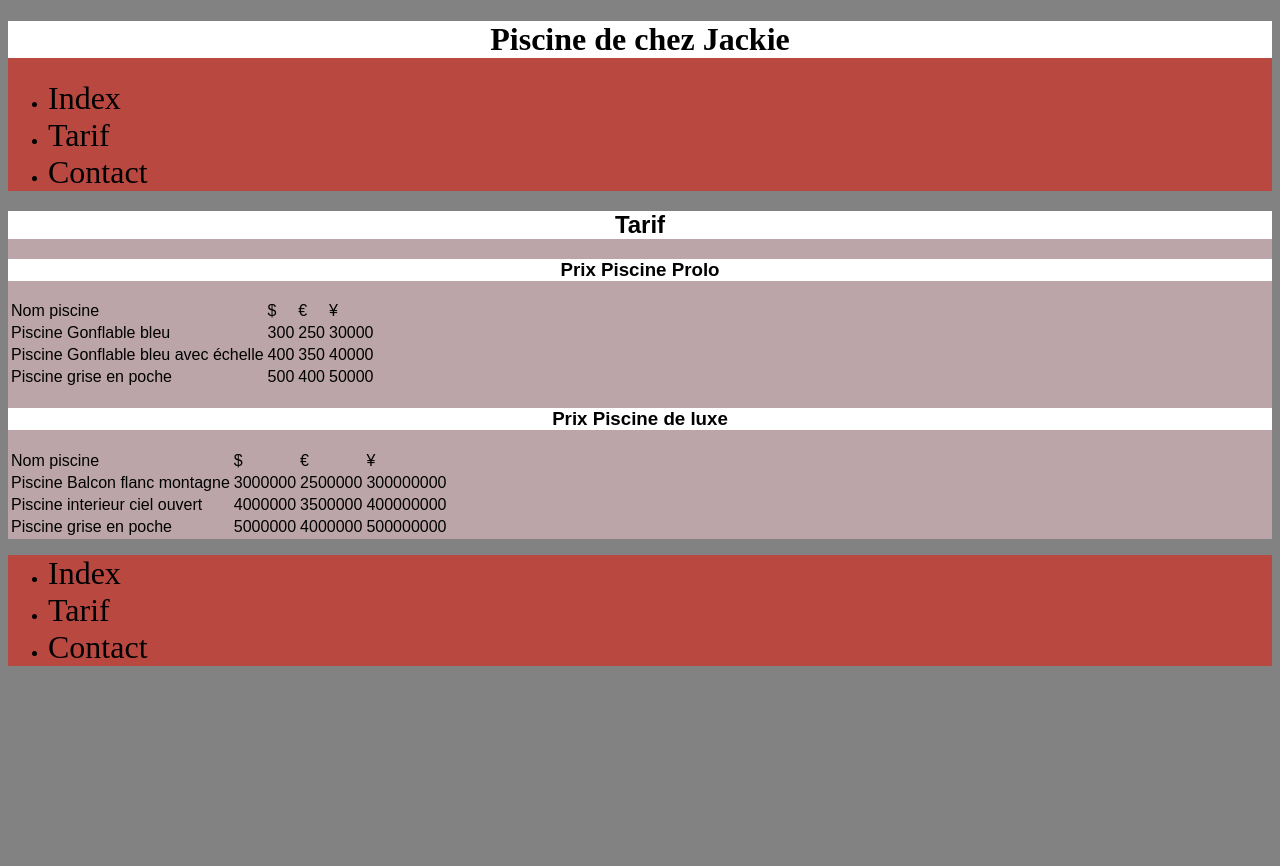
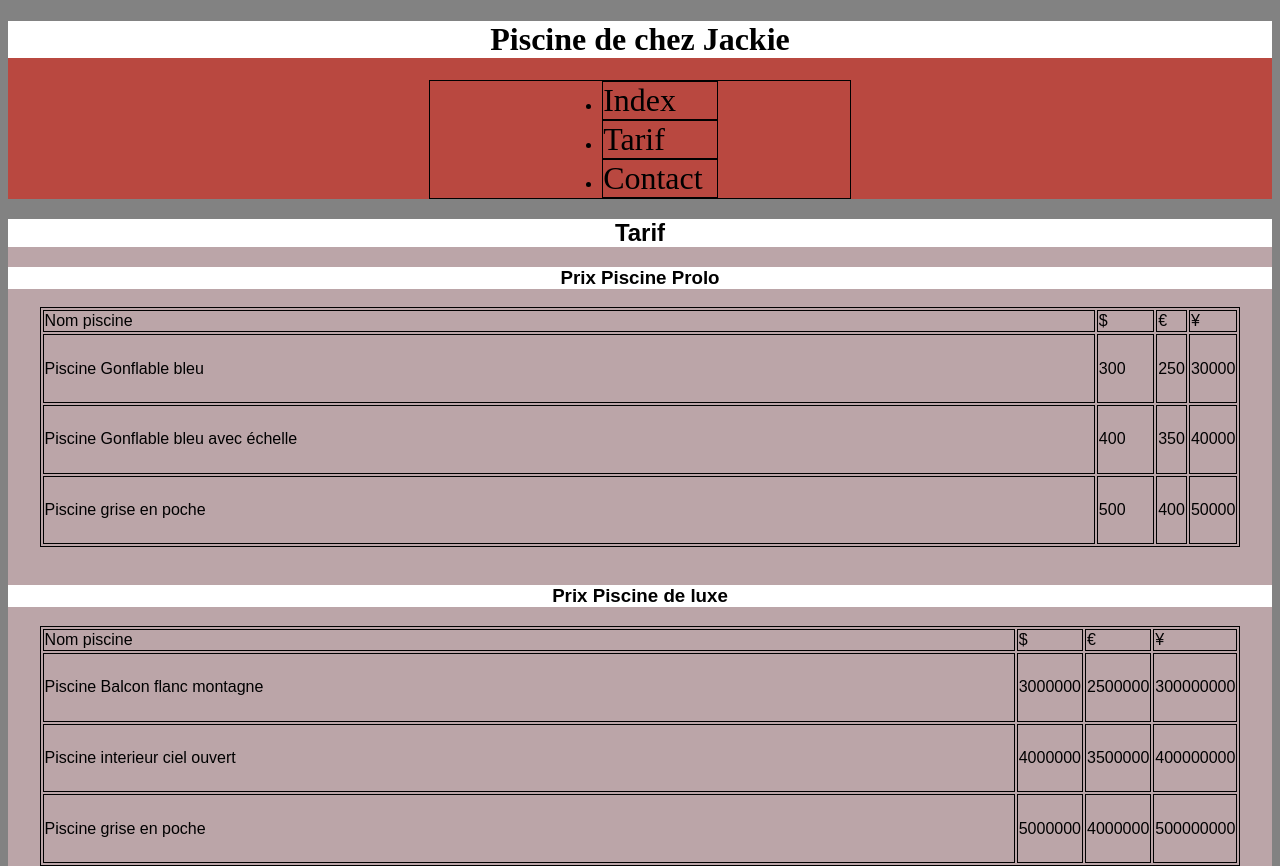
Before and after one commit to geasseur/Piscine, a plain HTML site: page html/tarif.html in a window 1280 px wide. Shown: the top 866 px of the page. Before the commit the page ends 800 px from the top, so only its background shows below. Drawn offline with Linux system fonts and the light colour scheme.

Commit message:
table done for tarif.css

```diff
--- a/css/tarif.css
+++ b/css/tarif.css
@@ -24,3 +24,23 @@ h1, h2, h3{
   background-color: white;
   text-align: center;
 }
+
+footer nav ul, footer nav li, header nav ul, header nav ul li{
+  border:1px solid black;
+  width: 30%;
+  margin:auto;
+}
+
+table, tr, td{
+  border:1px solid black;
+  width: 95%;
+  margin:auto;
+}
+
+table{
+  height: 80%;
+}
+
+section{
+  height: 300px;
+}
```
